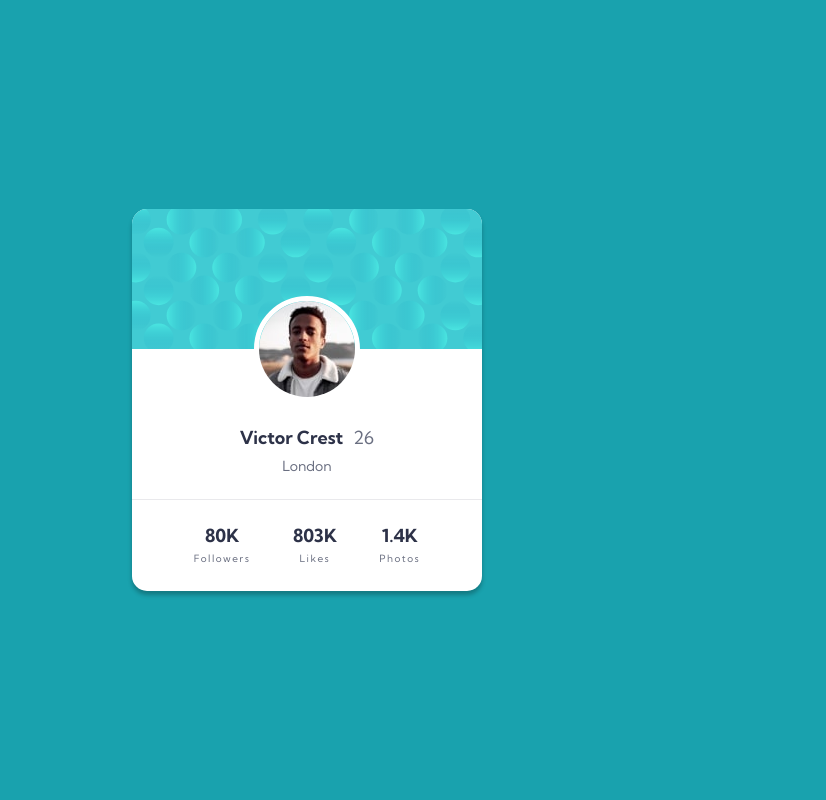
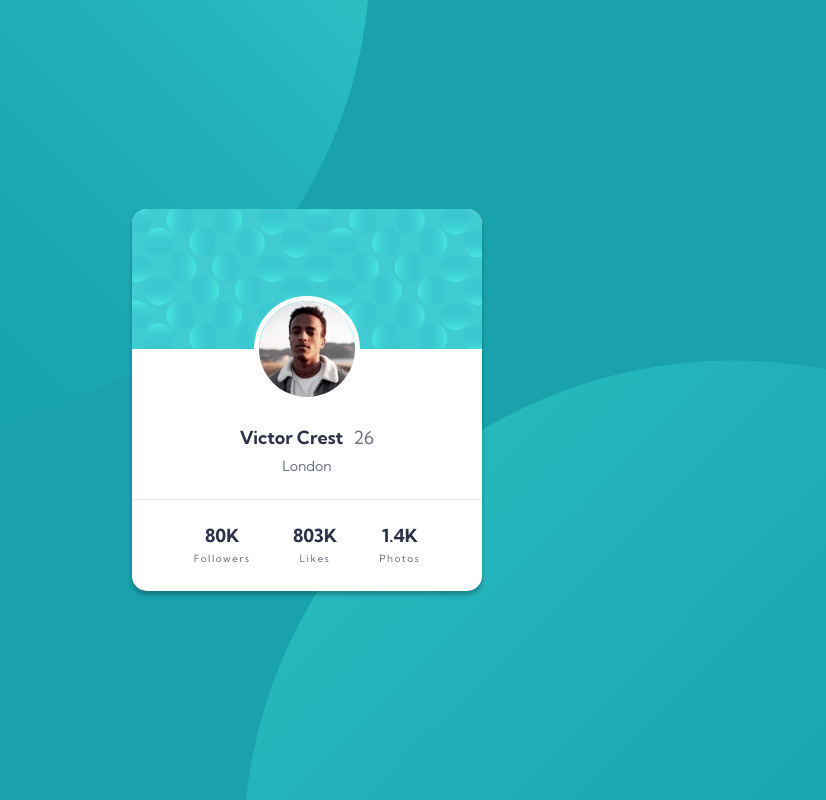
Before and after one commit to frontendstu/profile-card-component, a website: page src/index.html in a window 1280 px wide. Shown: the whole page, without its empty margins (333-1159 px from the left). Drawn offline with nearby package versions, Linux system fonts and the light colour scheme; files that its build step writes are made by us from their sources.

Commit message:
Add <body> background pattern styles

```diff
--- a/src/sass/globals/_boilerplate.scss
+++ b/src/sass/globals/_boilerplate.scss
@@ -8,6 +8,12 @@ body {
   color: var.$copy-clr;
   line-height: var.$copy-leading;
   font: var.$copy-font;
+
+  // Add background patterns
+  background-image: url('../../assets/images/bg-pattern-top.svg'),
+    url('../../assets/images/bg-pattern-bottom.svg');
+  background-position: var.$body-bg-img-pos;
+  background-repeat: no-repeat;
 }
 
 a {
```
